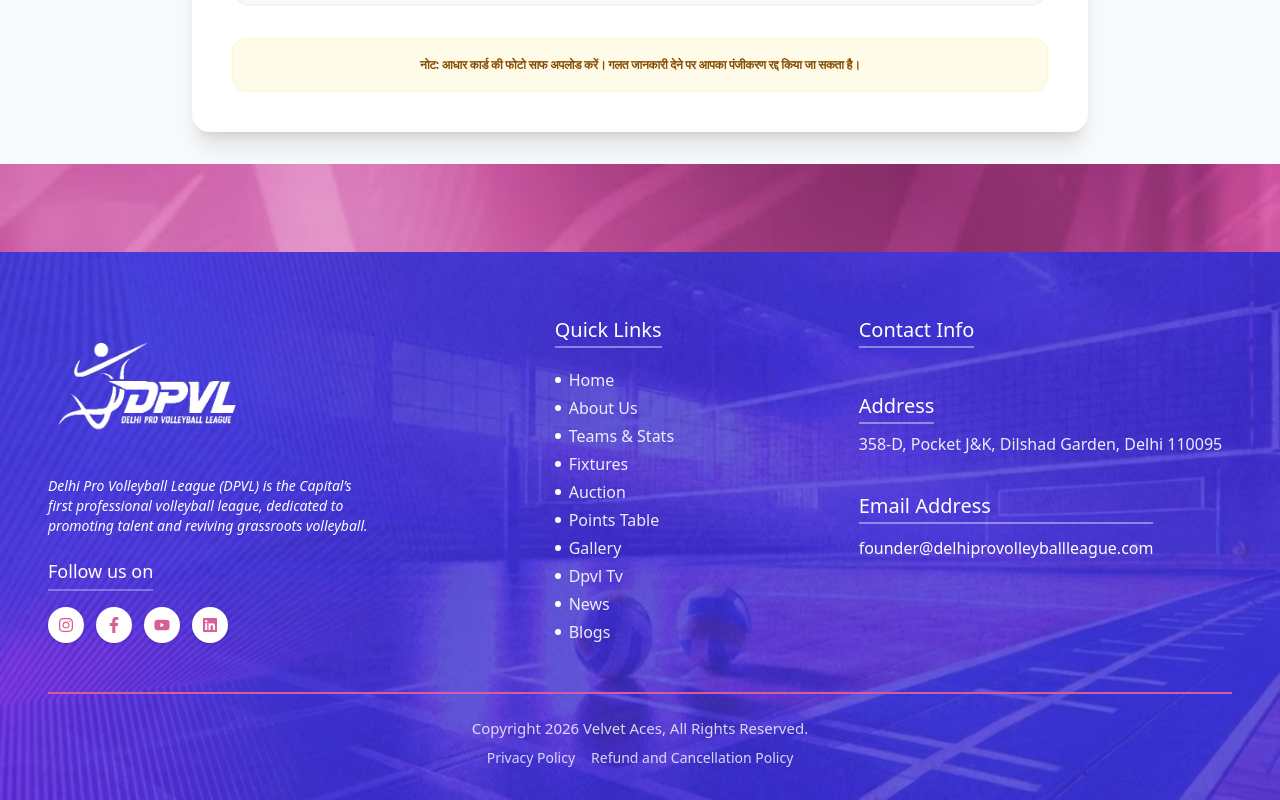
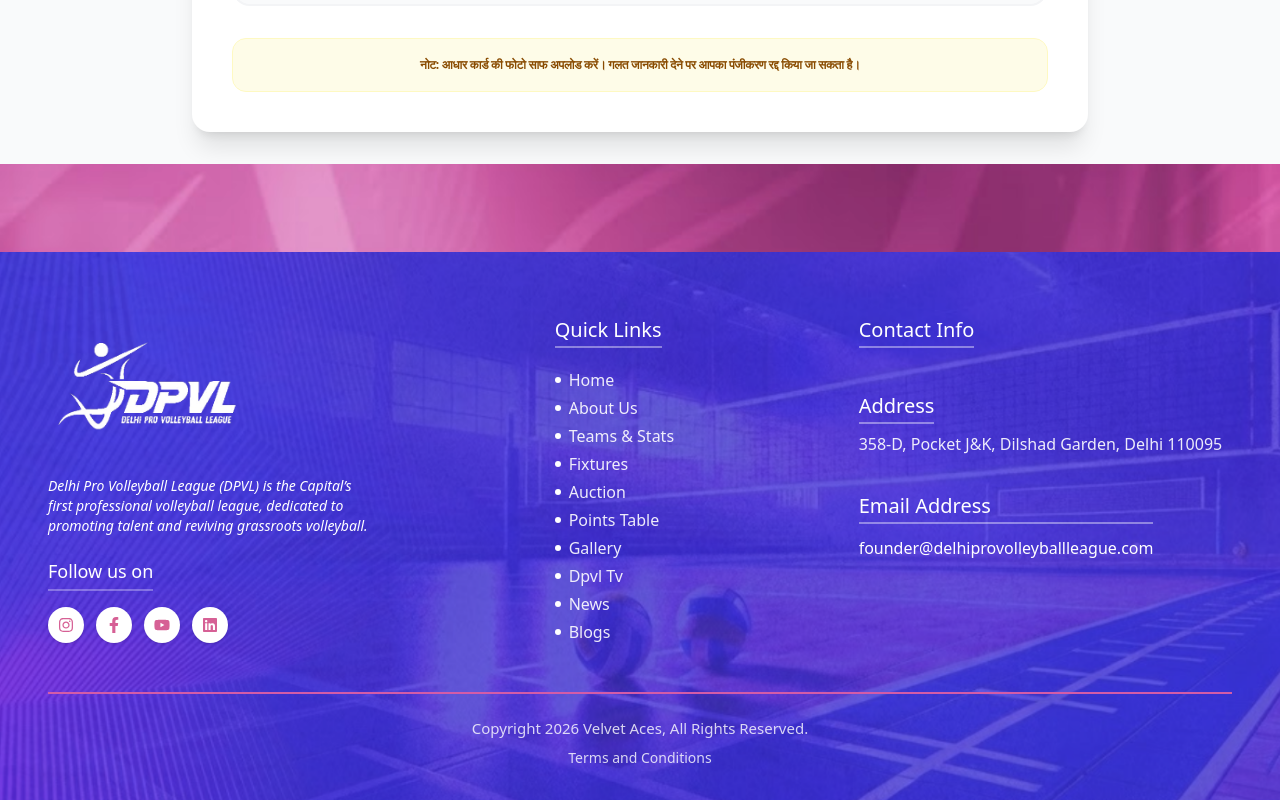
Before and after one commit to astexai/DPVL-Website, a Next.js app: page /register in a window 1280 px wide. Shown: the part 3664-4464 px from the top of the page. Built offline with nearby package versions, Linux system fonts and the light colour scheme.

Commit message:
changes done

```diff
--- a/components/RegisterForm.tsx
+++ b/components/RegisterForm.tsx
@@ -1162,8 +1162,7 @@ const RegisterForm: React.FC = () => {
                       className="text-[#3B3BB7] font-bold hover:underline"
                     >
                       Terms and Conditions
-                    </Link>{" "}
-                    and <span> <Link target="_blank" href="/privacy-policy" className="text-[#3B3BB7] font-bold hover:underline">Privacy Policy</Link></span>
+                    </Link>
                   </span>
                 </label>
               </div>
--- a/components/footer.tsx
+++ b/components/footer.tsx
@@ -153,11 +153,8 @@ export default function Footer() {
         <div className="flex flex-col items-center justify-center gap-2 text-xs md:text-sm font-light text-white/80">
           <span className="text-[15px]">Copyright 2026 Velvet Aces, All Rights Reserved.</span>
           <div className="flex gap-4 md:gap-4">
-            <Link href="/privacy-policy" className="hover:text-white hover:underline transition-all">
-              Privacy Policy
-            </Link>
-            <Link href="/refund-policy" className="hover:text-white hover:underline transition-all">
-              Refund and Cancellation Policy
+            <Link href="/terms-and-condition" target="_blank" className="hover:text-white hover:underline transition-all">
+               Terms and Conditions
             </Link>
           </div>
         </div>
```
